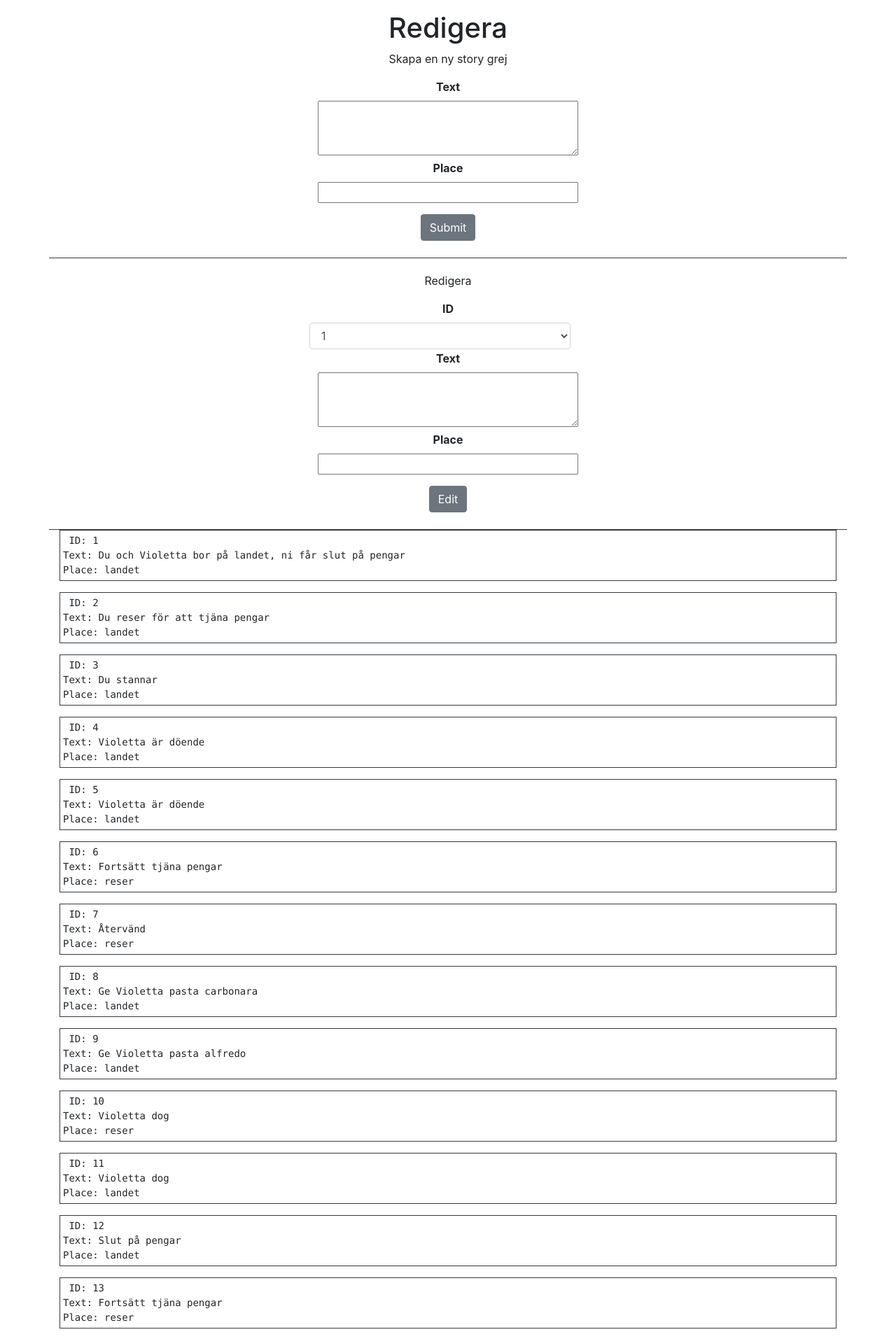
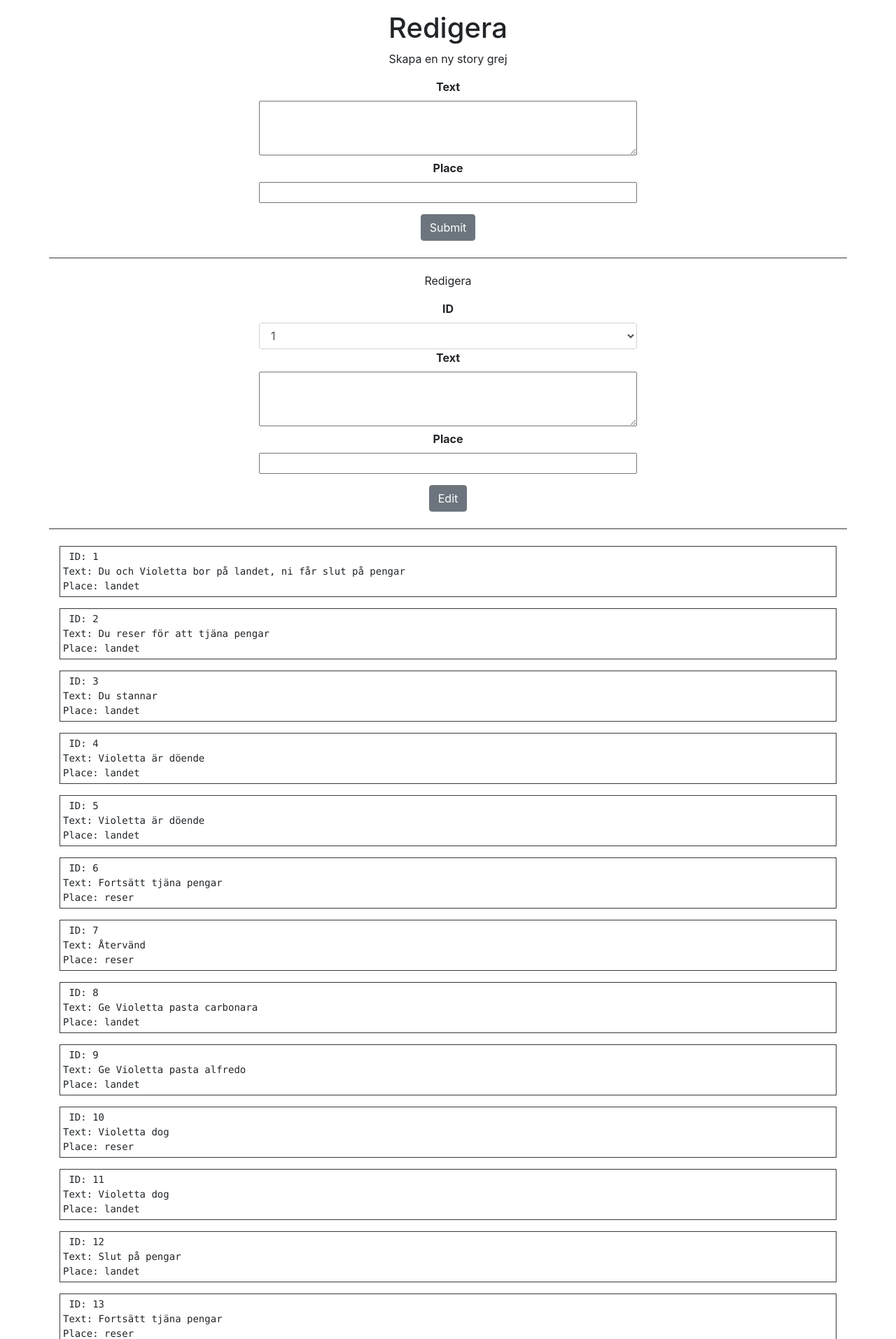
Before and after one commit to te16davidandersson/latraviatastory, a PHP site: page /edit.php in a window 1280 px wide. Shown: the part 52-1965 px from the top of the page at 70% size. Run offline with PHP 8.4, Linux system fonts and the light colour scheme; data comes from the database, SQL or seed files in the repository; data that the repository does not hold is empty; a stand-in replaces the project's code that opens the database connection.

Commit message:
fixade så att redigera formen

```diff
--- a/edit.php
+++ b/edit.php
@@ -36,91 +36,42 @@
 		<div class="container text-center border-bottom border-dark pb-2">
 		<form action="edit.php" method="POST">
 			<fieldset>
-				<div class="row">
-					<div class="col-3">
-					</div>
-					<div class="col-6">
+					<div class="col">
 						<p>Skapa en ny story grej</p>
 					</div>
-					<div class="col-3">
-					</div>
-				</div>
-				<div class="row">
-					<div class="col-3">
-					</div>
-					<div class="col-6">
+					<div class="col">
 							<label class="font-weight-bold" for="text">Text</label>
 					</div>
-					<div class="col-3">
+					<div class="col">
+							<textarea rows="3" style="width: 50%" name="text" id="text"></textarea>
 					</div>
-				</div>
-				<div class="row">
-					<div class="col-3">
-					</div>
-					<div class="col-6">
-							<textarea rows="3" style="width: 69%" name="text" id="text"></textarea>
-					</div>
-					<div class="col-3">
-					</div>
-				</div>
-				<div class="row">
-					<div class="col-3">
-					</div>
-					<div class="col-6">
+					<div class="col">
 							<label class="font-weight-bold" for="place">Place</label>
 					</div>
-					<div class="col-3">
+					<div class="col">
+							<input class="mb-3" style="width: 50%;" type="text" name="place" id="place">
 					</div>
-				</div>
-				<div class="row">
-					<div class="col-3">
-					</div>
-					<div class="col-6">
-							<input class="mb-3" style="width: 69%;" type="text" name="place" id="place">
-					</div>
-					<div class="col-3">
-					</div>
-				</div>
-				<div class="row">
-					<div class="col-3">
-					</div>
-					<div class="col-6">
+					<div class="col">
 						<p>
 							<input type="submit" class="btn btn-secondary" name="submit" id="submit" value="Submit">
 						</p>
 					</div>
-					<div class="col-3">
-					</div>
-				</div>
 			</fieldset>
 		</form>
 		</div>
-		<div class="container text-center border-bottom border-dark pb-2 mt-1">
+		<div class="container text-center border-bottom border-dark pb-2 mt-1 mb-4">
 		<form action="edit.php" method="POST">
 			<fieldset>
-				<div class="row">
-					<div class="col-3">
-					</div>
-					<div class="col-6 mt-3">
+					<div class="col mt-3">
 						<p>Redigera</p>
 					</div>
-					<div class="col-3">
-					</div>
-				</div>
-				<div class="row">
-					<div class="col-3">
-					</div>
-					<div class="col-6">
+
+					<div class="col">
 							<label class="font-weight-bold" for="id">ID</label>
 					</div>
-					<div class="col-3">
-					</div>
-				</div>
-				<div class="row">
-					<div class="col-3">
-					</div>
-					<div class="col-6 ml-5">
-							<select class="form-control ml-4" style="width: 69%">
+
+					<div class="col">
+							<select name="id" class="form-control" style="width: 50%; margin-left: 25%;">
 								<?php
 									foreach ($row as $value) {
 										echo "<option>" . $value['id'] . "</option>";
@@ -128,54 +79,22 @@
 								?>
 							</select>
 					</div>
-					<div class="col-3">
-					</div>
-				</div>
-				<div class="row">
-					<div class="col-3">
-					</div>
-					<div class="col-6">
+					<div class="col">
 							<label class="font-weight-bold" for="text">Text</label>
 					</div>
-					<div class="col-3">
+					<div class="col">
+							<textarea rows="3" style="width: 50%" type="textarea" name="textedit" id="textedit"></textarea>
 					</div>
-				</div>
-				<div class="row">
-					<div class="col-3">
-					</div>
-					<div class="col-6">
-							<textarea rows="3" style="width: 69%" type="textarea" name="textedit" id="textedit"></textarea>
-					</div>
-					<div class="col-3">
-					</div>
-				</div>
-				<div class="row">
-					<div class="col-3">
-					</div>
-					<div class="col-6">
+					<div class="col">
 							<label class="font-weight-bold" for="place">Place</label>
 					</div>
-					<div class="col-3">
+					<div class="col">
+							<input class="mb-3" style="width: 50%;" type="text" name="placeedit" id="placeedit">
 					</div>
-				</div>
-				<div class="row">
-					<div class="col-3">
-					</div>
-					<div class="col-6">
-							<input class="mb-3" style="width: 69%;" type="text" name="placeedit" id="placeedit">
-					</div>
-					<div class="col-3">
-					</div>
-				</div>
-				<div class="row">
-					<div class="col-3">
-					</div>
-					<div class="col-6">
+					<div class="col">
 						<p>
 							<input type="submit" class="btn btn-secondary" name="edit" id="edit" value="Edit">
 						</p>
-					</div>
-					<div class="col-3">
 					</div>
 				</div>
 			</fieldset>
@@ -196,9 +115,11 @@ if(isset($_POST['submit'])) {
 	echo "<meta http-equiv=refresh content='0; URL=edit.php'>";
 
 } elseif(isset($_POST['edit'])) {
-		$stmt = $dbh->prepare("UPDATE story SET textedit= :textedit, placeedit = :placeedit WHERE id= :id");
+	//$stmt = $dbh->prepare("UPDATE story SET `text` = :textedit, `place`= :placeedit WHERE `id`= :id");
+	$stmt = $dbh->prepare("UPDATE `story` SET `text` = :textedit, `place` = :placeedit WHERE `story`.`id` = :id");
 	$stmt->bindParam(':textedit', $_POST['textedit']);
 	$stmt->bindParam(':placeedit', $_POST['placeedit']);
+	$stmt->bindParam(':id', $_POST['id']);
 	$stmt->execute();
 	echo "<meta http-equiv=refresh content='0; URL=edit.php'>";
 }
```
Lines whose indentation alone changed are shown as unchanged.
